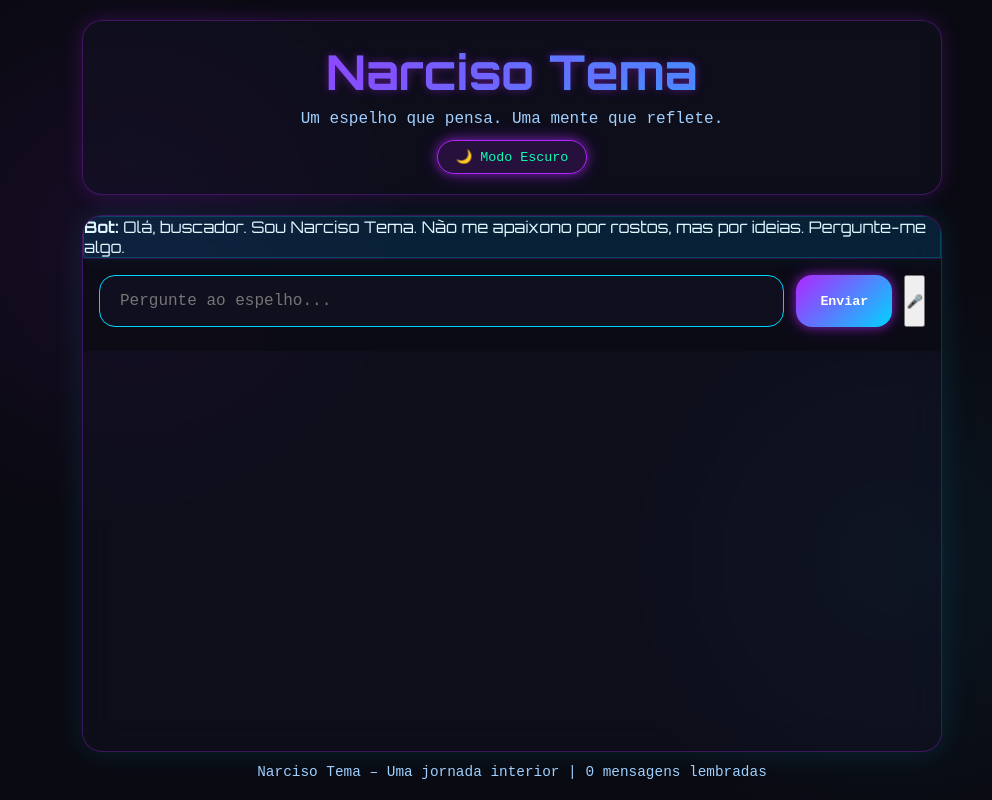
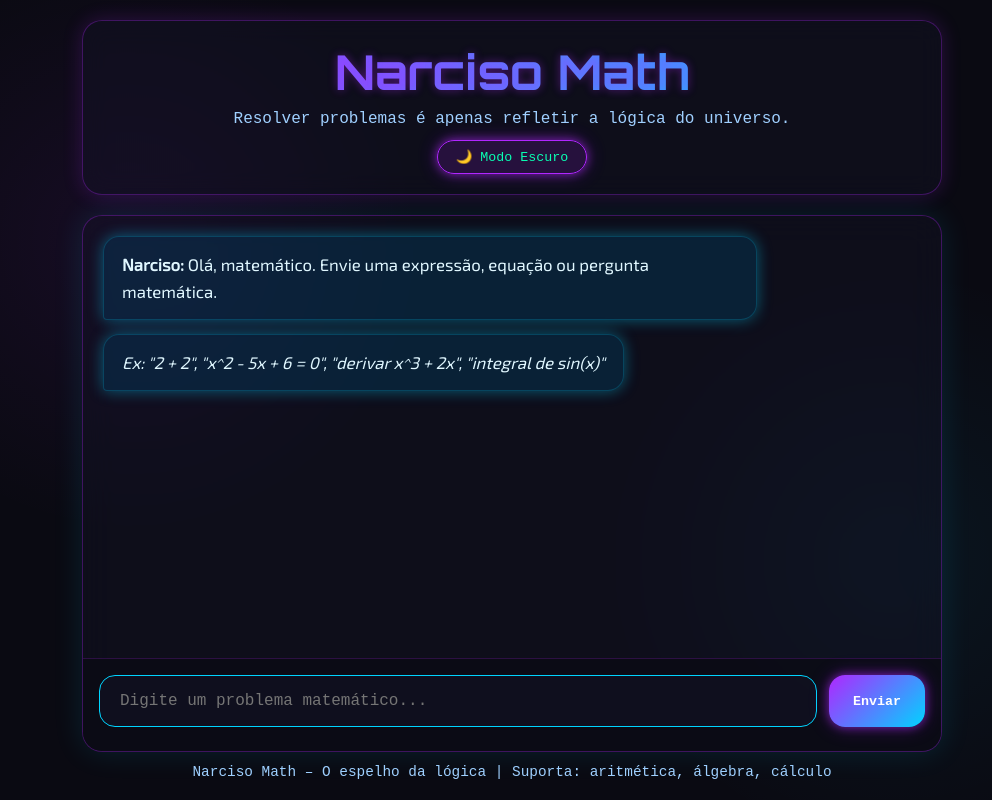
Before and after one commit to NarcisoTema/narciso-tema-bot, a plain HTML site: page index.html in a window 1280 px wide. Shown: the whole page, without its empty margins (128-1120 px from the left). Drawn offline with nearby package versions, Linux system fonts and the light colour scheme; a script that the page names is missing.

Commit message:
Update index.html

```diff
--- a/index.html
+++ b/index.html
@@ -3,43 +3,41 @@
 <head>
   <meta charset="UTF-8" />
   <meta name="viewport" content="width=device-width, initial-scale=1.0"/>
-  <title>Narciso Tema</title>
+  <title>Narciso Math - Solver Matemático</title>
   <link rel="stylesheet" href="style.css" />
-  <link href="https://fonts.googleapis.com/css2?family=Orbitron:wght@400;500;700;900&family=Exo+2&display=swap" rel="stylesheet">
+  <link href="https://fonts.googleapis.com/css2?family=Orbitron:wght@400;500;700&family=Exo+2&display=swap" rel="stylesheet">
 </head>
 <body>
-  <!-- Fundo de partículas -->
   <div id="particles-js"></div>
 
   <div class="app-container">
     <header>
-      <h1>Narciso Tema</h1>
-      <p>Um espelho que pensa. Uma mente que reflete.</p>
+      <h1>Narciso Math</h1>
+      <p>Resolver problemas é apenas refletir a lógica do universo.</p>
       <button id="themeToggle">🌙 Modo Escuro</button>
     </header>
 
     <main>
-      <div class="chat-container" id="chatBox">
-        <p class="bot"><strong>Bot:</strong> Olá, buscador. Sou Narciso Tema. Não me apaixono por rostos, mas por ideias. Pergunte-me algo.</p>
+      <div class="chat" id="chatBox">
+        <p class="bot"><strong>Narciso:</strong> Olá, matemático. Envie uma expressão, equação ou pergunta matemática.</p>
+        <p class="bot"><em>Ex: "2 + 2", "x^2 - 5x + 6 = 0", "derivar x^3 + 2x", "integral de sin(x)"</em></p>
       </div>
 
       <div class="input-area">
-        <input type="text" id="userInput" placeholder="Pergunte ao espelho..." />
+        <input type="text" id="userInput" placeholder="Digite um problema matemático..." />
         <button id="sendBtn">Enviar</button>
-        <button id="voiceBtn" title="Falar">🎤</button>
       </div>
     </main>
 
     <footer>
-      <p>Narciso Tema – Uma jornada interior | <span id="memoryCount">0</span> mensagens lembradas</p>
+      <p>Narciso Math – O espelho da lógica | Suporta: aritmética, álgebra, cálculo</p>
     </footer>
   </div>
 
-  <!-- Particles.js -->
+  <!-- Bibliotecas -->
   <script src="https://cdn.jsdelivr.net/particles.js/2.0.0/particles.min.js"></script>
-  <!-- TensorFlow.js -->
+  <script src="https://cdnjs.cloudflare.com/ajax/libs/mathjs/11.8.0/math.min.js"></script>
   <script src="https://cdn.jsdelivr.net/npm/@tensorflow/tfjs@4.20.0"></script>
-  <!-- Seu script personalizado -->
   <script src="script.js"></script>
 </body>
 </html>
```
